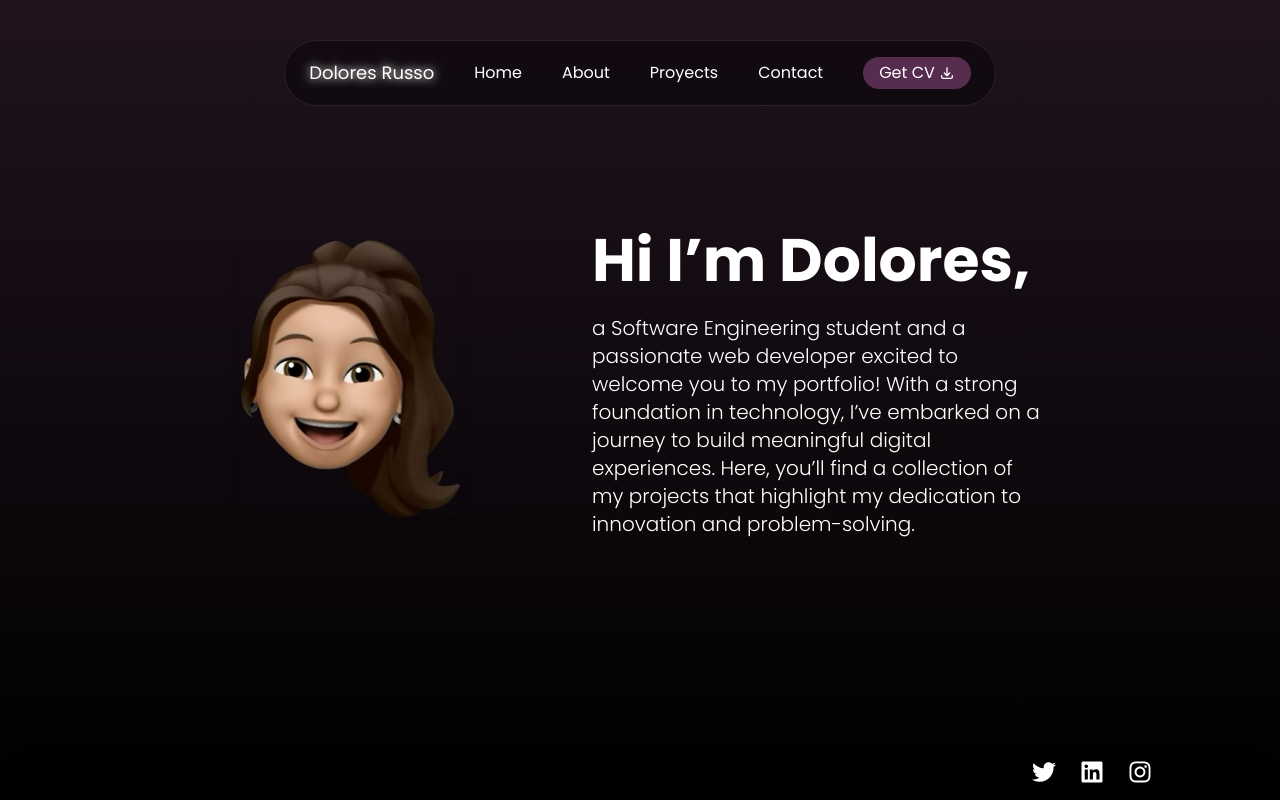
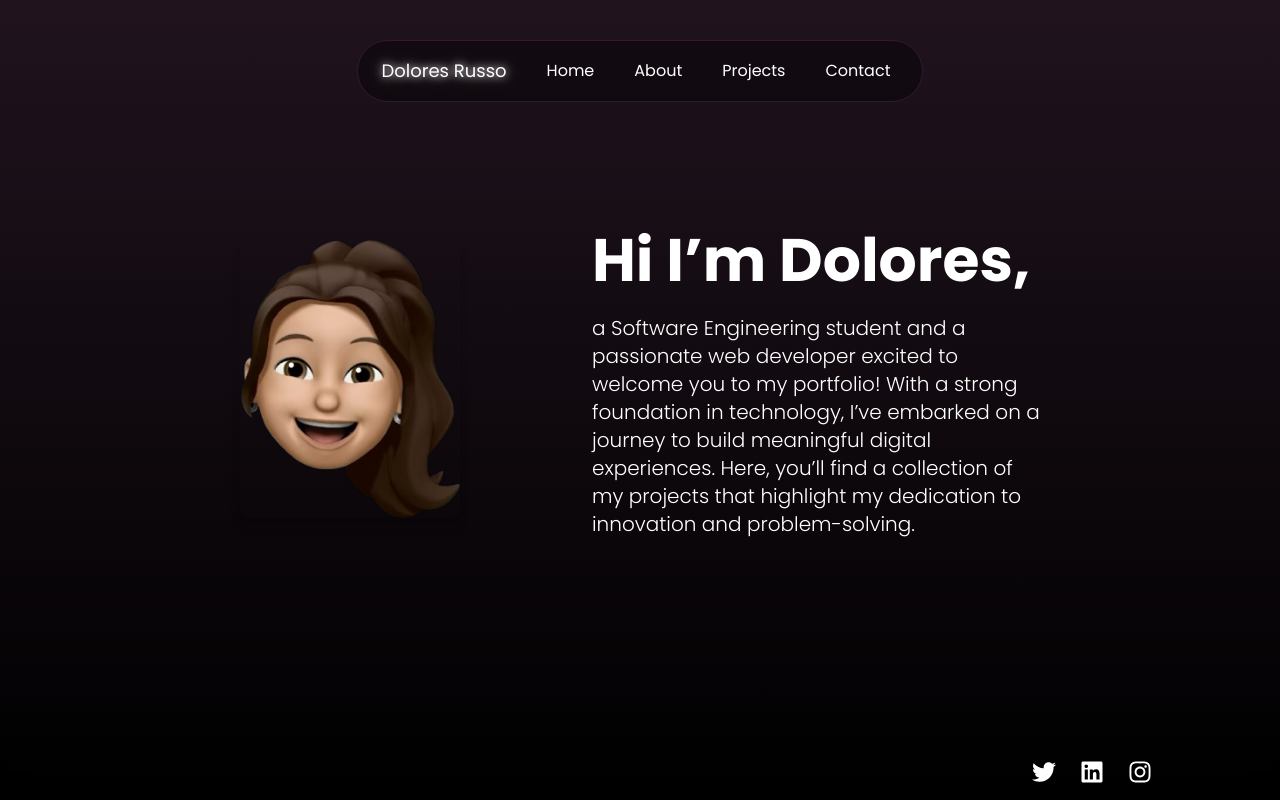
Before and after one commit to dolorusso/portfolio, a Next.js app: page / in a window 1280 px wide. Shown: the top 800 px of the page. Built offline with nearby package versions, Linux system fonts and the light colour scheme.

Commit message:
no decidi todavia si poner el get cv

```diff
--- a/components/Navbar.js
+++ b/components/Navbar.js
@@ -37,15 +37,15 @@ export default function Navbar() {
             About
           </Link>
           <Link href="#projects" className="text-white  hover:bg-[#5e3255ea] hover:rounded-full hover: px-2 transition-all">
-            Proyects
+            Projects
           </Link>
           <Link href="#contact" className="text-white hover:bg-[#5e3255ea] hover:rounded-full hover: px-2 transition-all">
             Contact
           </Link>
         </div>
-
+      {/*
         <a
-          href="/path-to-your-cv.pdf"
+          href="/assets/cv-dolores_russo.pdf"
           download
           className="text-white bg-[#5e3255ea] hover:bg-[#97588bea] px-4 py-1 rounded-full transition-all flex items-center space-x-1"
         >
@@ -54,6 +54,7 @@ export default function Navbar() {
             <path strokeLinecap="round" strokeLinejoin="round" strokeWidth="2" d="M4 16v2a2 2 0 002 2h12a2 2 0 002-2v-2M12 4v12m0 0l-4-4m4 4l4-4"></path>
           </svg>
         </a>
+      */}
       </div>
     </motion.nav>
   );
```
